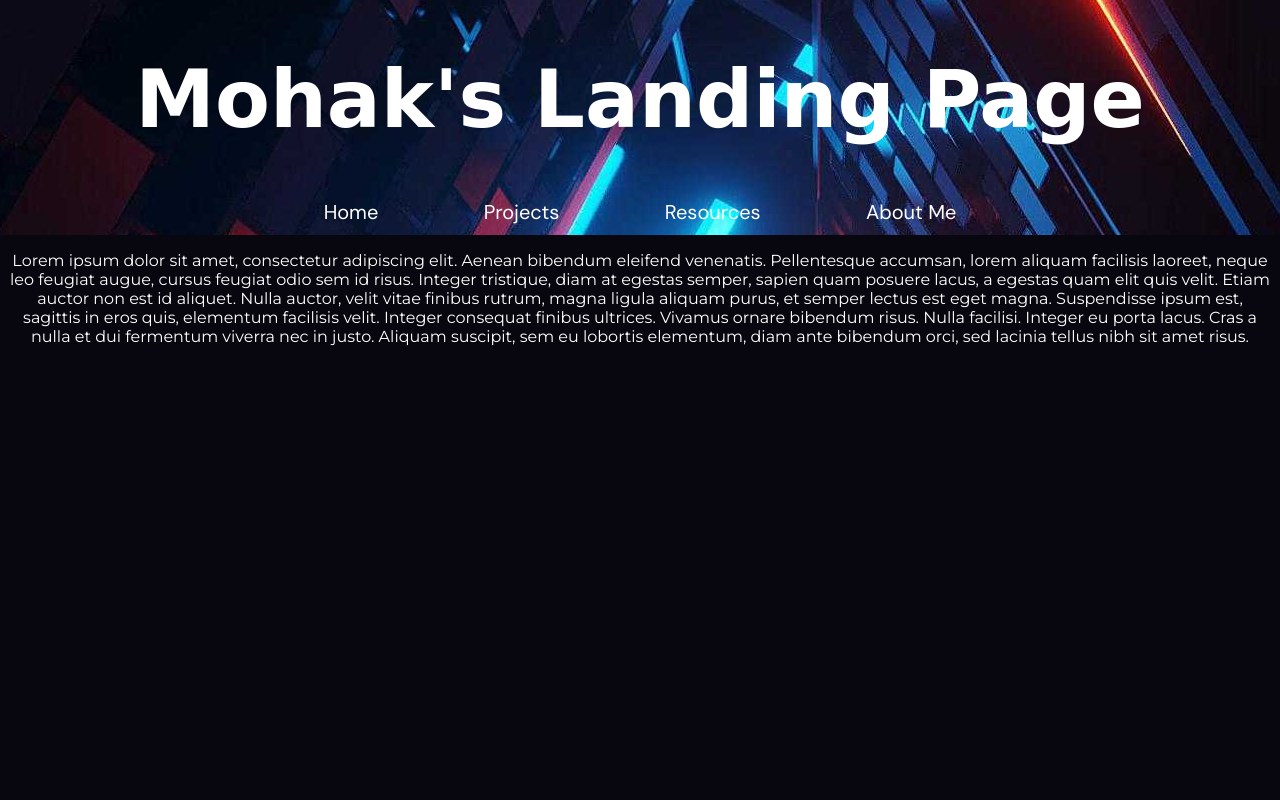
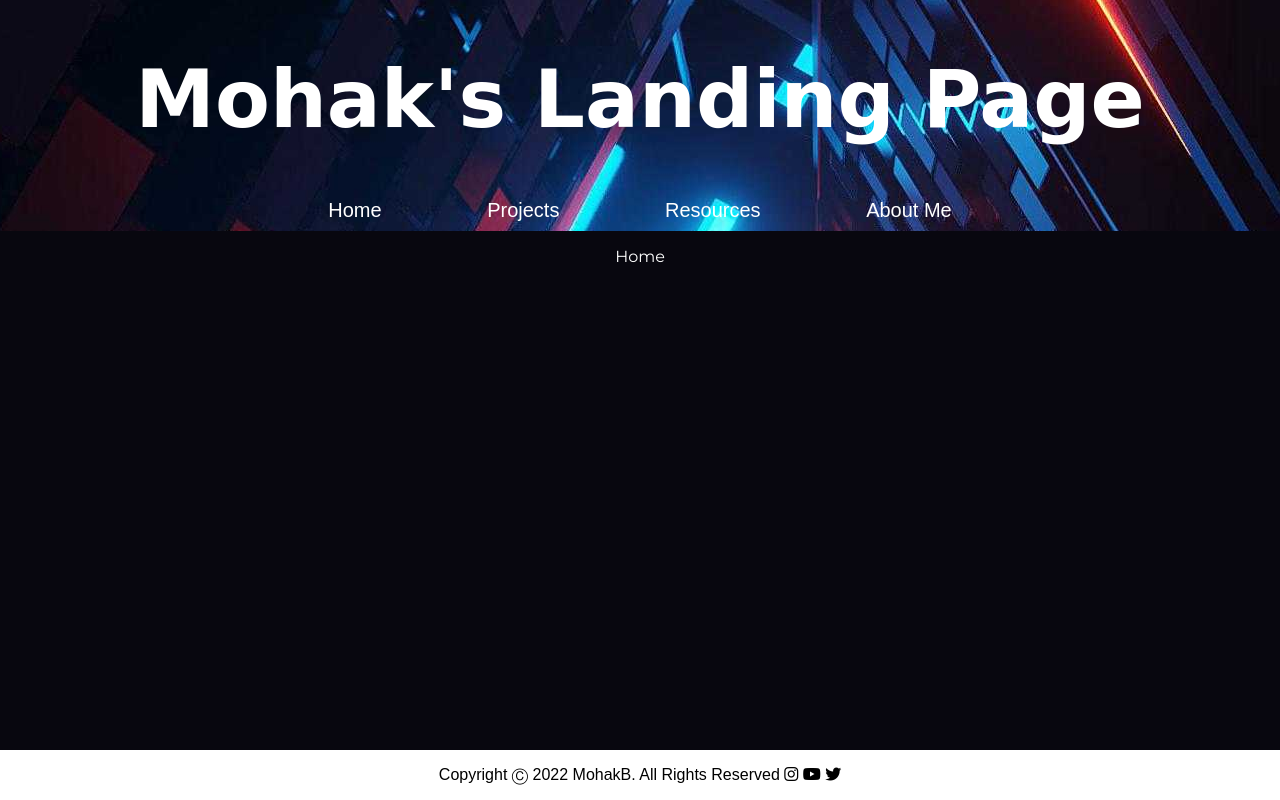
Before and after one commit to MohakB3/landing-page, a plain HTML site: page index.html in a window 1280 px wide. Drawn offline with Linux system fonts and the light colour scheme; a web font is replaced by a local one.

Commit message:
Feb 3 2022
Added Footer

```diff
--- a/index.html
+++ b/index.html
@@ -3,27 +3,39 @@
     <head>
         <meta charset="utf-8">
         <meta http-equiv="X-UA-Compatible" content="IE=edge">
+        <meta name="description" content="Mohak's Landing Page">
+        <meta name="viewport" content="width=device-width, initial-scale=1">
+
         <title>Mohak's Landing Page</title>
-        <meta name="description" content="">
-        <meta name="viewport" content="width=device-width, initial-scale=1">
+        <link rel="icon" href=favicon.png>
         <link rel="stylesheet" href="stylesheet.css">
+
         <link rel="preconnect" href="https://fonts.googleapis.com">
         <link rel="preconnect" href="https://fonts.gstatic.com" crossorigin>
-        <link href="https://fonts.googleapis.com/css2?family=DM+Sans&family=Roboto:wght@100&display=swap" rel="stylesheet">
+
         <link href="https://fonts.googleapis.com/css2?family=Montserrat&display=swap" rel="stylesheet">
         <link href="https://fonts.googleapis.com/css2?family=Libre+Barcode+128+Text&display=swap" rel="stylesheet">
-        <link rel="icon" href=favicon.png>
+
+        <script src="https://kit.fontawesome.com/6a4a90c368.js" crossorigin="anonymous"></script>
     </head>
     <body>
         <div class="header">
             <h1>Mohak's Landing Page</h1>
             <a href="index.html">Home</a>
-            <a href="index.html">Projects</a>
-            <a href="index.html">Resources</a>
-            <a href="index.html">About Me</a>
+            <a href="projects.html">Projects</a>
+            <a href="resources.html">Resources</a>
+            <a href="about_me.html">About Me</a>
         </div>
 
-        <p id="text">Lorem ipsum dolor sit amet, consectetur adipiscing elit. Aenean bibendum eleifend venenatis. Pellentesque accumsan, lorem aliquam facilisis laoreet, neque leo feugiat augue, cursus feugiat odio sem id risus. Integer tristique, diam at egestas semper, sapien quam posuere lacus, a egestas quam elit quis velit. Etiam auctor non est id aliquet. Nulla auctor, velit vitae finibus rutrum, magna ligula aliquam purus, et semper lectus est eget magna. Suspendisse ipsum est, sagittis in eros quis, elementum facilisis velit. Integer consequat finibus ultrices. Vivamus ornare bibendum risus. Nulla facilisi. Integer eu porta lacus. Cras a nulla et dui fermentum viverra nec in justo. Aliquam suscipit, sem eu lobortis elementum, diam ante bibendum orci, sed lacinia tellus nibh sit amet risus.</p>
-        <script src="" async defer></script>
+        <p id="text">Home</p>
+
+        <div class="footer">
+            <p>
+            Copyright Ⓒ 2022 MohakB. All Rights Reserved
+            <a class="fab fa-instagram" href="https://www.instagram.com/" id="insta"></a>
+            <a class="fab fa-youtube" href="https://Youtube.com/" id="yt"><a>
+            <a class="fab fa-twitter" href="https://Twitter.com/" id="twitter"></a>
+            </p>
+        </div>
     </body>
 </html>
--- a/stylesheet.css
+++ b/stylesheet.css
@@ -4,13 +4,43 @@
     font-family: 'DM Sans', sans-serif;
     font-size: 20px;
     padding-top: 1px;
-    padding-bottom: 10px;
+    padding-bottom: 9px;
     margin-top: -10px;
     margin-left: -10px;
     margin-right: -10px;
     background-image: url('banner.jpg');
     background-position: -1100px -400px;
-    /* border-radius: 50px; */
+}
+
+.footer {
+    font-family: 'DM Sans', sans-serif;
+    position: fixed;
+    width: 100%;
+    background-color: white;
+    color: black;
+    text-align: center;
+    left: 0px;
+    bottom: 0px;
+}
+
+.footer a {
+    color: black;
+    text-decoration: none;
+}
+
+#insta:hover {
+    color: #eb4767;
+    text-decoration: none;
+}
+
+#yt:hover {
+    color: #E02F24;
+    text-decoration: none;
+}
+
+#twitter:hover {
+    color: #13AD96;
+    text-decoration: none;
 }
 
 .header h1 {
```
